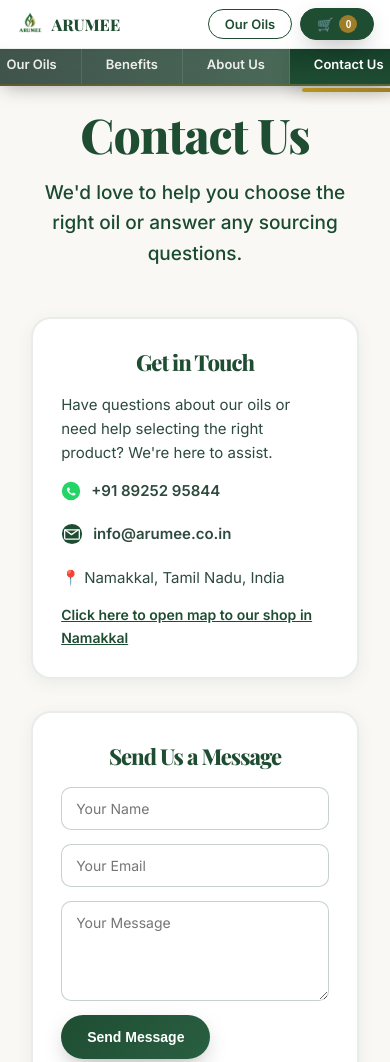
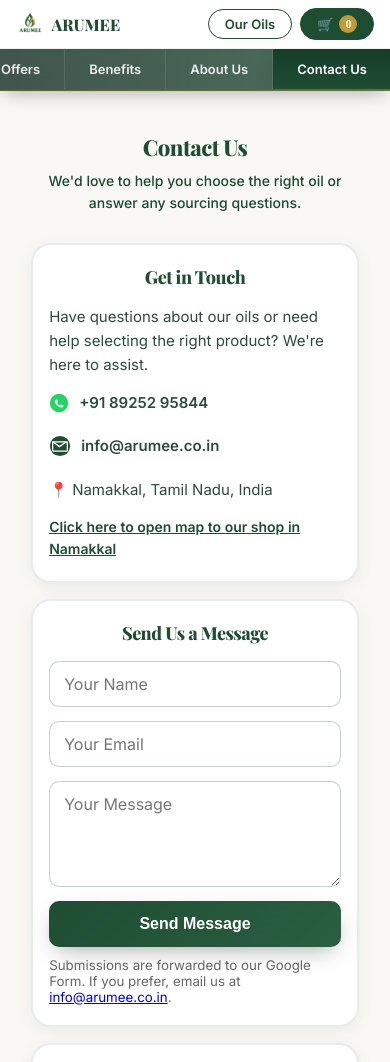
Before and after one commit to arumee1231/arumee, a plain HTML site: page contact.html in a window 390 px wide. Shown: the top 1062 px of the page. Drawn offline with nearby package versions, Linux system fonts and the light colour scheme.

Commit message:
Enhance contact page SEO and layout
Updated the contact page with improved SEO metadata, adjusted styles for better layout on mobile, and modified footer content.

```diff
--- a/contact.html
+++ b/contact.html
@@ -3,16 +3,35 @@
 <head>
 <meta charset="utf-8" />
 <meta name="viewport" content="width=device-width,initial-scale=1" />
-<title>Contact Arumee — Premium Cold‑Pressed Oils</title>
+<link rel="icon" type="image/png" href="arumee_assets/favicon.png" />
+<title>Contact Arumee | Order Cold-Pressed Oils — WhatsApp &amp; Phone</title>
+<meta name="description" content="Order Arumee cold-pressed oils directly. Call or WhatsApp Mani Flour &amp; Oil Mill on 9751425598 / 9443342098. Free delivery. Coconut, groundnut &amp; gingelly oils across India."/>
+<meta name="keywords" content="contact arumee, order cold pressed oil india, buy arumee oil, mani flour oil mill phone, arumee whatsapp order, cold pressed oil delivery india"/>
+<meta name="robots" content="index,follow"/>
+<link rel="canonical" href="https://arumee.co.in/contact.html"/>
+<meta property="og:title" content="Contact Arumee | Order Cold-Pressed Oils"/>
+<meta property="og:description" content="Order Arumee cold-pressed oils via WhatsApp or call. Free delivery. FSSAI certified. Coconut, groundnut &amp; gingelly oils."/>
+<meta property="og:type" content="website"/>
+<meta property="og:url" content="https://arumee.co.in/contact.html"/>
+<meta property="og:image" content="https://arumee.co.in/arumee_assets/logo.png"/>
+<meta name="twitter:card" content="summary_large_image"/>
+<meta name="twitter:title" content="Contact Arumee | Order Cold-Pressed Oils"/>
+<meta name="twitter:description" content="Order Arumee oils via WhatsApp or call. Free delivery across India. FSSAI certified."/>
+<script type="application/ld+json">
+{"@context":"https://schema.org","@type":"LocalBusiness","name":"Arumee","url":"https://arumee.co.in","telephone":["+919751425598","+919443342098"],"description":"Traditional cold-pressed coconut, groundnut and gingelly oil. Free delivery. FSSAI: 22425133000137.","currenciesAccepted":"INR","areaServed":{"@type":"Country","name":"India"},"legalName":"Mani Flour & Oil Mill"}
+</script>
 <link rel="preconnect" href="https://fonts.googleapis.com">
 <link href="https://fonts.googleapis.com/css2?family=Playfair+Display:wght@600;800&family=Inter:wght@400;500;600&display=swap" rel="stylesheet">
 <link rel="stylesheet" href="arumee_assets/cart.css">
 <style>
   :root {
     --green: #1e4d32;
+    /* unified header spacing for non-Oils pages */
+    --site-header-height: 56px;
+    --site-header-height-mobile: 90px;
     --green-dark: #153d28;
-    --gold: #9d7c2a;
-    --gold-light: #b8941f;
+    --gold: #c09b3a;
+    --gold-light: #d4af50;
     --cream: #faf8f5;
     --ink: #0a2817;
   }
@@ -24,8 +43,12 @@
     background: var(--cream);
     -webkit-font-smoothing: antialiased;
     -moz-osx-font-smoothing: grayscale;
+    min-height: 100vh;
+    display: flex;
+    flex-direction: column;
   }
-  .container { width: min(1200px, 92vw); margin: 0 auto; padding: 60px 4vw 90px; }
+  main.container { flex: 1; }
+  .container { width: min(1200px, 92vw); margin: 0 auto; padding: 60px 4vw 32px; }
 
   /* STICKY NAVIGATION BAR */
   .sticky-nav {
@@ -89,8 +112,7 @@
     text-decoration: none;
     display: inline-flex;
     align-items: center;
-    gap: 6px;
-  }
+    gap: 6px;    white-space: nowrap;  }
   .sticky-nav .nav-btn.primary {
     background: var(--green);
     color: white;
@@ -126,10 +148,29 @@
     z-index: 1200;
   }
 
-  /* Adjust tab position on mobile to sit below sticky nav */
+  /* Mobile: all 5 tabs horizontally scrollable */
   @media (max-width: 768px) {
     .hero-tabs-wrapper {
-      top: 44px;
+      top: calc(44px + env(safe-area-inset-top, 0px));
+      overflow: hidden;
+    }
+    .hero-nav {
+      justify-content: flex-start;
+      overflow-x: auto;
+      -webkit-overflow-scrolling: touch;
+      scrollbar-width: none;
+    }
+    .hero-nav::-webkit-scrollbar { display: none; }
+    .hero-nav-tab {
+      padding: 11px 16px;
+      font-size: 12px;
+      flex-shrink: 0;
+    }
+    .hero-nav-tab.active::after {
+      bottom: 2px;
+      height: 3px;
+      left: 8px;
+      right: 8px;
     }
   }
   .hero-nav {
@@ -139,10 +180,9 @@
     padding: 0;
     max-width: 1100px;
     margin: 0 auto;
-    position: relative;
-    padding-bottom: 12px;
-    margin-bottom: -12px;
   }
+  /* Apply consistent top spacing so header area appears uniform across pages */
+  main.container { padding-top: var(--site-header-height,120px); }
   .hero-nav-tab {
     padding: 12px 24px;
     background: rgba(255, 255, 255, 0.07);
@@ -226,12 +266,14 @@
   .panel p { margin: 0 0 14px; font-size: 15px; line-height: 1.6; color: #2d4a3e; }
   .contact-links a { color:var(--gold); text-decoration:none; font-weight:600; }
   form { display:grid; gap:14px; }
-  input, textarea { width:100%; padding:12px 14px; border:1px solid rgba(30,77,50,.25); border-radius:10px; font-family:inherit; font-size:14px; background:#fff; box-sizing:border-box; }
+  input, textarea { width:100%; padding:12px 14px; border:1px solid rgba(30,77,50,.25); border-radius:10px; font-family:inherit; font-size:16px; background:#fff; box-sizing:border-box; }
   input:focus, textarea:focus { outline:2px solid var(--gold); border-color:var(--gold); }
   textarea { resize:vertical; min-height:100px; }
-  button { padding:14px 26px; background:linear-gradient(135deg,var(--green),#2a5f42); color:#fff; border:none; border-radius:999px; font-weight:600; cursor:pointer; font-size:14px; box-shadow:0 8px 24px -8px rgba(0,0,0,.4); transition:.35s; }
+  button { padding:14px 26px; background:linear-gradient(135deg,var(--green),#2a5f42); color:#fff; border:none; border-radius:999px; font-weight:600; cursor:pointer; font-size:16px; min-height:44px; box-shadow:0 8px 24px -8px rgba(0,0,0,.4); transition:.35s; }
   button:hover { transform:translateY(-3px); box-shadow:0 14px 34px -10px rgba(0,0,0,.5); }
-  footer { background:#0f2922; color:#eee; text-align:center; padding:32px 20px; font-size:13px; }
+  /* Reset global button overrides for sticky nav buttons */
+  .sticky-nav .nav-btn { min-height: unset; padding: 6px 16px; font-size: 13px; background: white; color: var(--green); border: 1.5px solid var(--green); box-shadow: none; }
+  footer { background: linear-gradient(135deg,rgba(30,77,50,.08),rgba(157,124,42,.05)); border-top:1px solid rgba(30,77,50,0.15); text-align:center; padding:16px 20px; color:var(--green); font-size:13px; }
   /* Page & element animations */
   @keyframes pageFadeUp { from { opacity:0; transform:translateY(32px); } to { opacity:1; transform:translateY(0); } }
   @keyframes fadeScale { 0% { opacity:0; transform:translateY(28px) scale(.95); } 100% { opacity:1; transform:translateY(0) scale(1); } }
@@ -239,6 +281,34 @@
   .grid .panel:nth-child(2){ animation-delay:.22s; }
   .grid .panel:nth-child(3){ animation-delay:.32s; }
   @media (prefers-reduced-motion: reduce){ body, .panel { animation:none!important; opacity:1!important; transform:none!important; } }
+
+  /* ─── MOBILE-FIRST ────────────────────────────────── */
+  .sticky-nav { padding-top: env(safe-area-inset-top, 0px); }
+
+  @media (max-width: 768px) {
+    main.container { padding-top: var(--site-header-height-mobile,110px); }
+    .container { padding-top: 24px; padding-bottom: 24px; }
+
+    h2 { font-size: clamp(24px, 7.5vw, 36px); letter-spacing: -.5px; margin-bottom: 8px; }
+    p.lead { font-size: 15px; margin-bottom: 28px; }
+
+    .grid { grid-template-columns: 1fr; gap: 16px; }
+
+    /* Cards: disable fly-up on touch, keep subtle press */
+    .panel:hover { transform: none; }
+    .panel:active { transform: scale(.98); box-shadow: 0 4px 16px rgba(30,77,50,.12); }
+
+    footer { padding-bottom: calc(12px + env(safe-area-inset-bottom, 0px)); }
+  }
+
+  @media (max-width: 480px) {
+    h2 { font-size: 22px; }
+    p.lead { font-size: 14px; }
+    .panel { padding: 20px 16px; }
+    .panel h2 { font-size: 18px; }
+    input, textarea, button { border-radius: 10px; }
+    button { width: 100%; }
+  }
 </style>
 </head>
 <body>
@@ -261,11 +331,41 @@
   <div class="hero-tabs-wrapper" role="tablist" aria-label="Primary site sections">
     <nav class="hero-nav">
       <a href="index.html" class="hero-nav-tab" aria-selected="false">Our Oils</a>
+      <a href="combo.html" class="hero-nav-tab" aria-selected="false">Combo Offers</a>
       <a href="benefits.html" class="hero-nav-tab" aria-selected="false">Benefits</a>
       <a href="about.html" class="hero-nav-tab" aria-selected="false">About Us</a>
       <a href="contact.html" class="hero-nav-tab active" aria-selected="true">Contact Us</a>
     </nav>
   </div>
+  <script>
+  (function(){
+    var stickyNav = document.querySelector('.sticky-nav');
+    var tabsWrapper = document.querySelector('.hero-tabs-wrapper');
+    var heroNav = document.querySelector('.hero-nav');
+    var activeTab = document.querySelector('.hero-nav-tab.active');
+    function setTop() {
+      if (stickyNav && tabsWrapper && window.innerWidth <= 768) {
+        tabsWrapper.style.top = stickyNav.offsetHeight + 'px';
+      }
+    }
+    function centerActive() {
+      if (heroNav && activeTab) {
+        var tabLeft = activeTab.offsetLeft;
+        var tabWidth = activeTab.offsetWidth;
+        var navWidth = heroNav.offsetWidth;
+        heroNav.scrollLeft = tabLeft - (navWidth / 2) + (tabWidth / 2);
+      }
+    }
+    setTop();
+    centerActive();
+    window.addEventListener('resize', function(){ setTop(); centerActive(); });
+    /* Re-measure after fonts finish loading — prevents jump from font-swap changing nav height */
+    if (document.fonts && document.fonts.ready) {
+      document.fonts.ready.then(function(){ setTop(); });
+    }
+    window.addEventListener('load', function(){ setTop(); });
+  }());
+  </script>
   <!-- Unified Cart Components -->
   <div id="cartTab" class="cart-tab" role="button" aria-label="Shopping cart" aria-expanded="false" tabindex="0">
     <span class="cart-icon" aria-hidden="true">🛒</span>
@@ -495,7 +595,9 @@
         <p style="margin-top:20px;"><em>We typically respond within 24 hours on business days.</em></p>
       </div>
   </main>
-  <footer>© <span id="year"></span> Arumee™ — Premium Cold‑Pressed Oils</footer>
+  <footer style="border-top:1px solid rgba(30,77,50,0.12);padding:16px 20px;text-align:center;">
+    <p style="font-size:13px;color:rgba(10,40,23,0.5);margin:0;font-weight:500;">&copy; <span id="year"></span> Arumee&trade; &bull; Mani Flour &amp; Oil Mill &nbsp;&middot;&nbsp; FSSAI: 22425133000137 &nbsp;&middot;&nbsp; <a href="tel:9751425598" style="color:var(--green);text-decoration:none;font-weight:600;">9751425598</a> / <a href="tel:9443342098" style="color:var(--green);text-decoration:none;font-weight:600;">9443342098</a></p>
+  </footer>
   <script>document.getElementById('year').textContent=new Date().getFullYear();</script>
   <script>
     // Forward in-page contact form to Google Forms (no server required)
```
